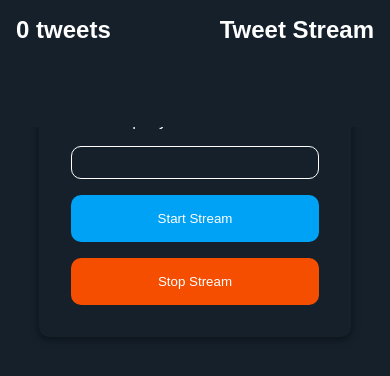
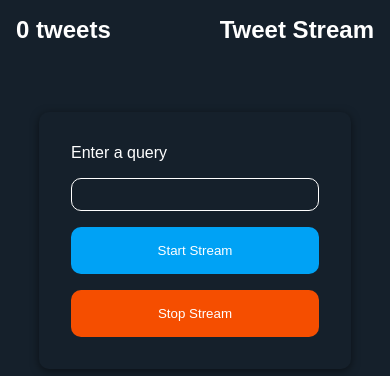
Before and after one commit to TinoMuzambi/TweetStreams, a React (Create React App) app: page / in a window 390 px wide. Shown: the top 376 px of the page. Built offline with nearby package versions, Linux system fonts and the light colour scheme; a web font is replaced by a local one.

Commit message:
Fixes card positioning for mobile.

```diff
--- a/src/App.css
+++ b/src/App.css
@@ -130,7 +130,15 @@ body {
 }
 
 @media only screen and (max-width: 500px) {
+	.nav {
+		height: 10vh;
+	}
+
 	.card {
 		width: 80%;
 	}
+
+	.large {
+		margin-top: 7rem;
+	}
 }
```
